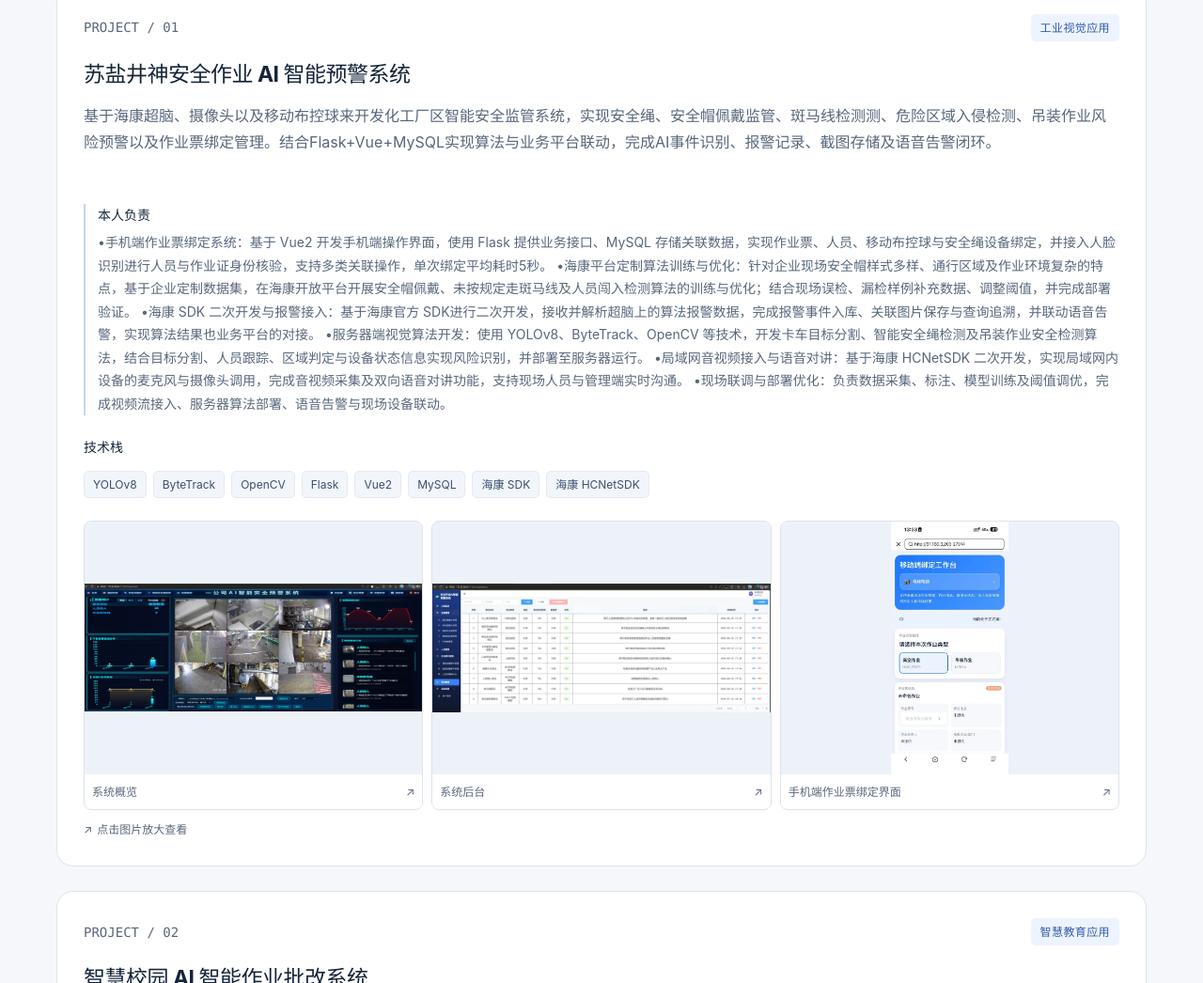
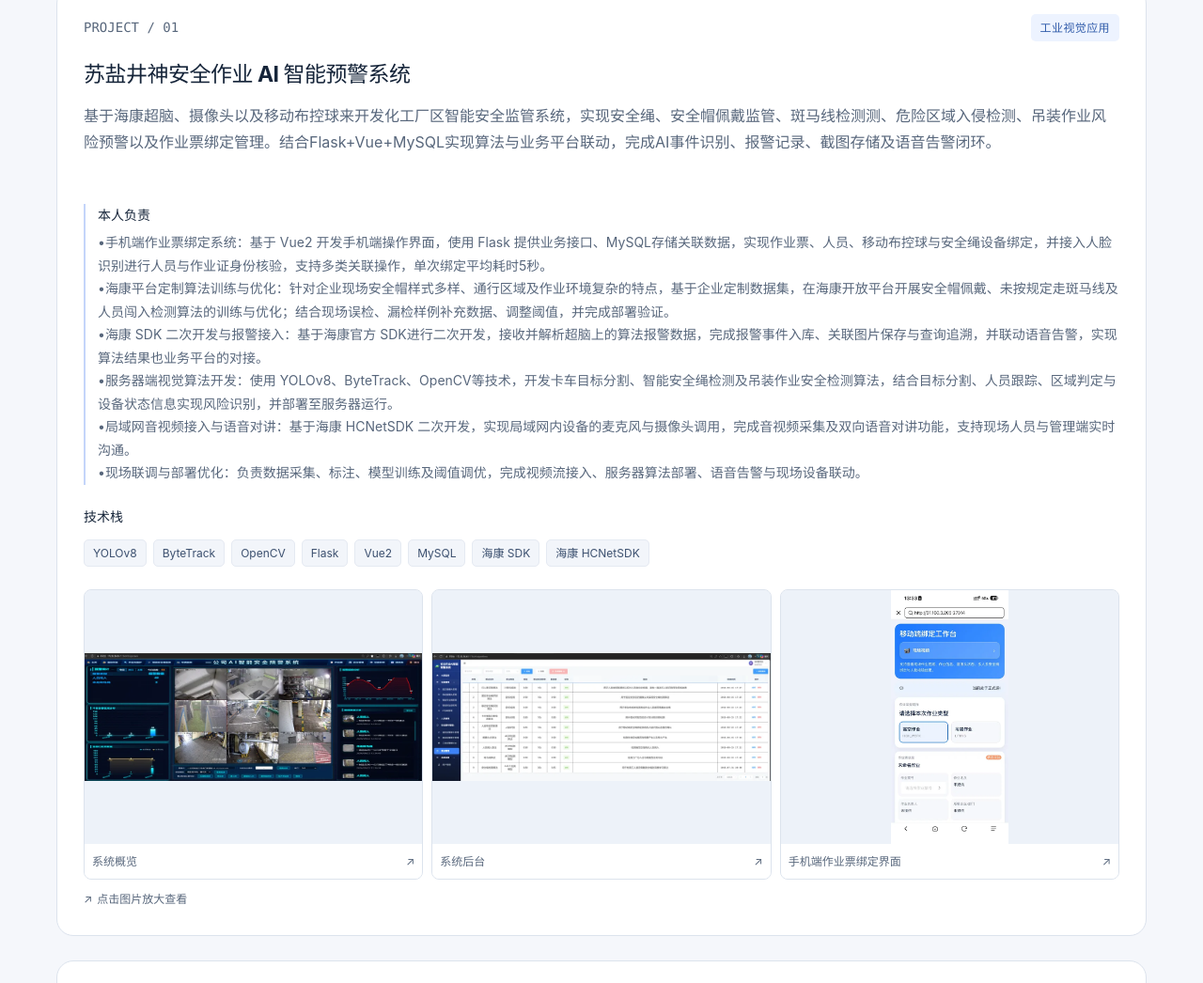
Before and after one commit to wujinchao111/wujinchao111.github.io, a plain HTML site: page index.html in a window 1280 px wide. Shown: the part 854-1900 px from the top of the page at 94% size. Drawn offline with Linux system fonts and the light colour scheme.

Commit message:
Add files via upload

```diff
--- a/index.html
+++ b/index.html
@@ -65,14 +65,16 @@
             </p>
             <div class="responsibility">
               <h4>本人负责</h4>
-              <p>•手机端作业票绑定系统：基于 Vue2 开发手机端操作界面，使用 Flask 提供业务接口、MySQL
-                存储关联数据，实现作业票、人员、移动布控球与安全绳设备绑定，并接入人脸识别进行人员与作业证身份核验，支持多类关联操作，单次绑定平均耗时5秒。
+              <p> •手机端作业票绑定系统：基于 Vue2 开发手机端操作界面，使用 Flask
+                提供业务接口、MySQL存储关联数据，实现作业票、人员、移动布控球与安全绳设备绑定，并接入人脸识别进行人员与作业证身份核验，支持多类关联操作，单次绑定平均耗时5秒。</p>
+              <p>
                 •海康平台定制算法训练与优化：针对企业现场安全帽样式多样、通行区域及作业环境复杂的特点，基于企业定制数据集，在海康开放平台开展安全帽佩戴、未按规定走斑马线及人员闯入检测算法的训练与优化；结合现场误检、漏检样例补充数据、调整阈值，并完成部署验证。
-                •海康 SDK 二次开发与报警接入：基于海康官方 SDK进行二次开发，接收并解析超脑上的算法报警数据，完成报警事件入库、关联图片保存与查询追溯，并联动语音告警，实现算法结果也业务平台的对接。
-                •服务器端视觉算法开发：使用 YOLOv8、ByteTrack、OpenCV
-                等技术，开发卡车目标分割、智能安全绳检测及吊装作业安全检测算法，结合目标分割、人员跟踪、区域判定与设备状态信息实现风险识别，并部署至服务器运行。
-                •局域网音视频接入与语音对讲：基于海康 HCNetSDK 二次开发，实现局域网内设备的麦克风与摄像头调用，完成音视频采集及双向语音对讲功能，支持现场人员与管理端实时沟通。
-                •现场联调与部署优化：负责数据采集、标注、模型训练及阈值调优，完成视频流接入、服务器算法部署、语音告警与现场设备联动。</p>
+              </p>
+              <p> •海康 SDK 二次开发与报警接入：基于海康官方 SDK进行二次开发，接收并解析超脑上的算法报警数据，完成报警事件入库、关联图片保存与查询追溯，并联动语音告警，实现算法结果也业务平台的对接。</p>
+              <p> •服务器端视觉算法开发：使用
+                YOLOv8、ByteTrack、OpenCV等技术，开发卡车目标分割、智能安全绳检测及吊装作业安全检测算法，结合目标分割、人员跟踪、区域判定与设备状态信息实现风险识别，并部署至服务器运行。</p>
+              <p> •局域网音视频接入与语音对讲：基于海康 HCNetSDK 二次开发，实现局域网内设备的麦克风与摄像头调用，完成音视频采集及双向语音对讲功能，支持现场人员与管理端实时沟通。</p>
+              <p> •现场联调与部署优化：负责数据采集、标注、模型训练及阈值调优，完成视频流接入、服务器算法部署、语音告警与现场设备联动。</p>
             </div>
             <p class="stack-title">技术栈</p>
             <ul class="tags" aria-label="苏盐井神安全作业 AI 智能预警系统技术栈">
```
